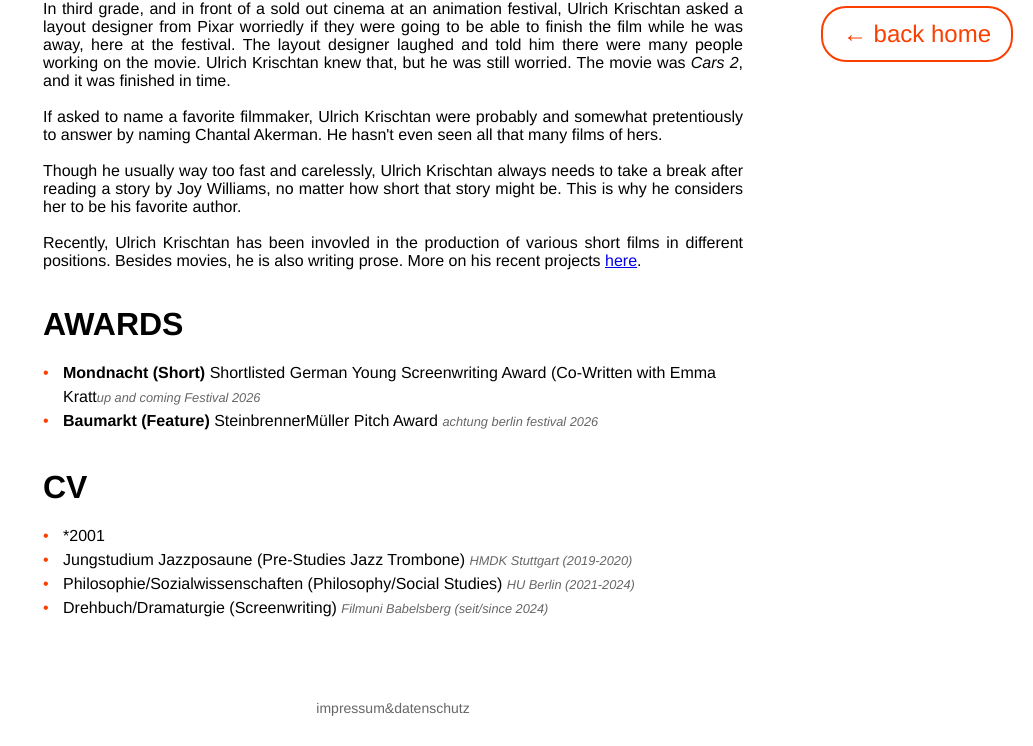
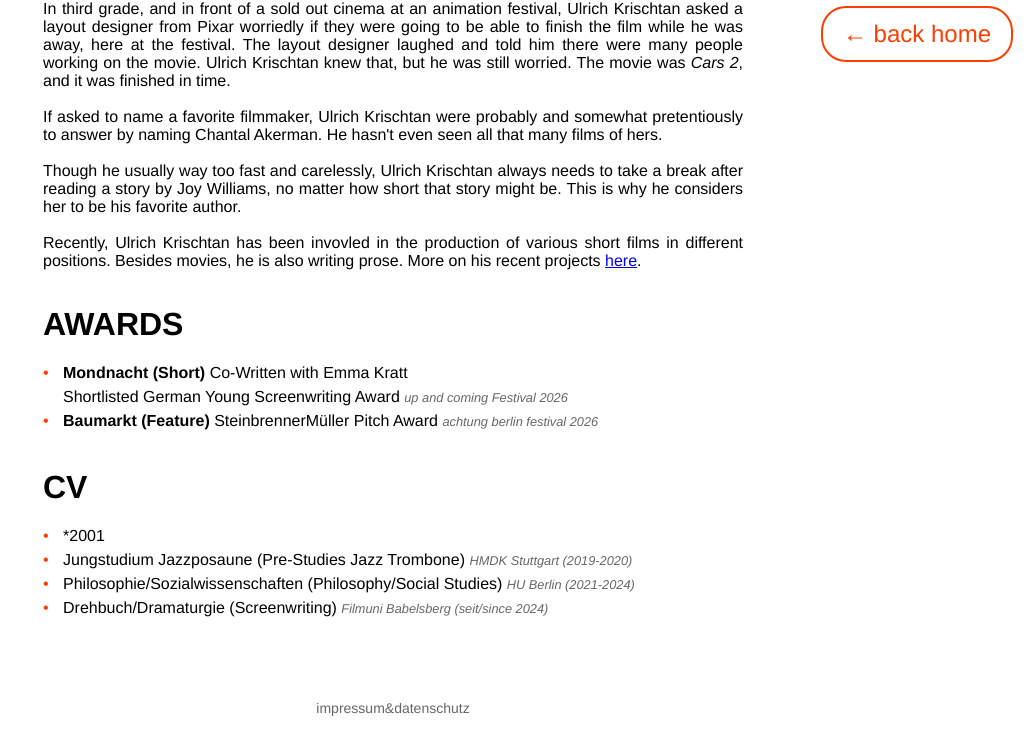
Before and after one commit to ulichris/website, a plain HTML site: page about.html in a window 1280 px wide. Shown: the part 718-1464 px from the top of the page, without its empty margins (247-1280 px from the left). Drawn offline with Linux system fonts and the light colour scheme.

Commit message:
Add files via upload

```diff
--- a/about.html
+++ b/about.html
@@ -226,7 +226,9 @@
     <h1>AWARDS</h1>
     <br />
     <ul class="bio-list">
-      <li><b>Mondnacht (Short)</b> Shortlisted German Young Screenwriting Award (Co-Written with Emma Kratt<i>up and coming Festival 2026</i>
+      <li><b>Mondnacht (Short)</b> Co-Written with Emma Kratt
+        <br>
+        Shortlisted German Young Screenwriting Award <i>up and coming Festival 2026</i>
       <li><b>Baumarkt (Feature)</b> SteinbrennerMüller Pitch Award <i>achtung berlin festival 2026</i></li>
     </ul>
     <br />
```
